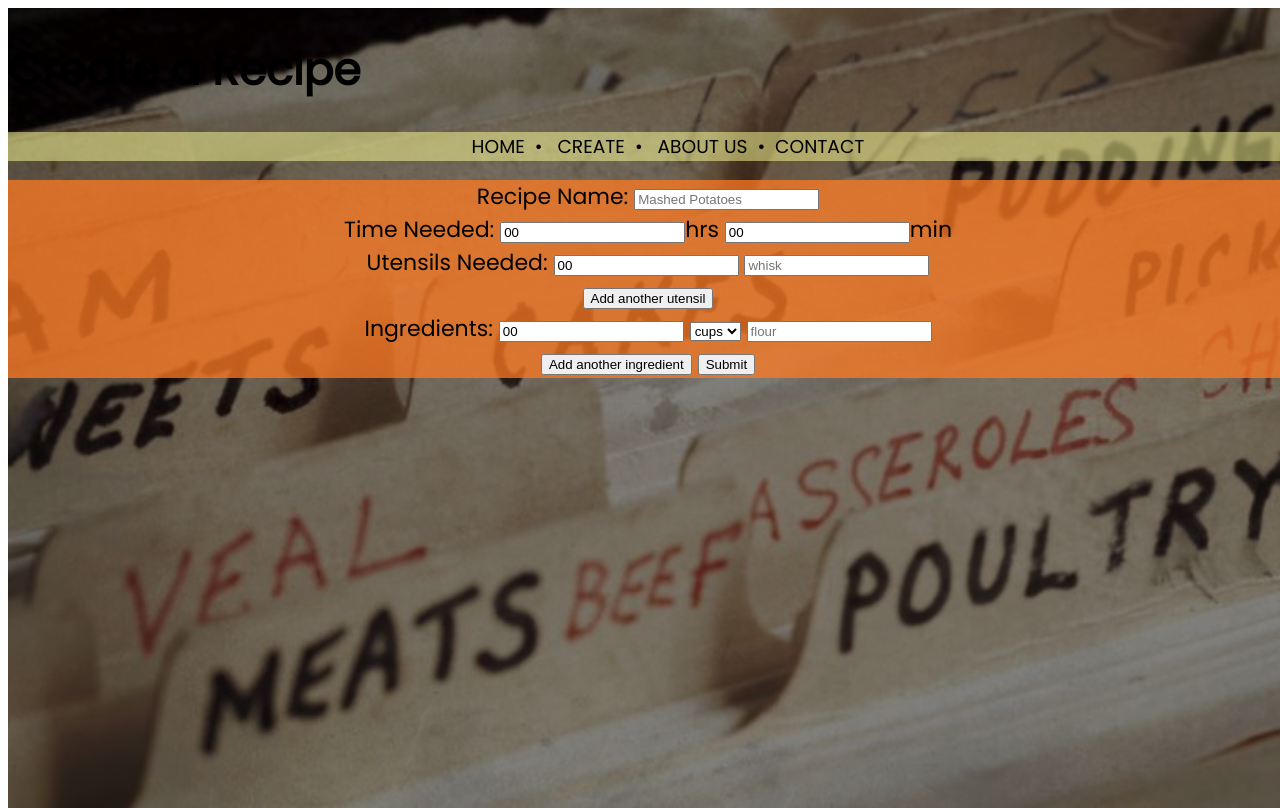
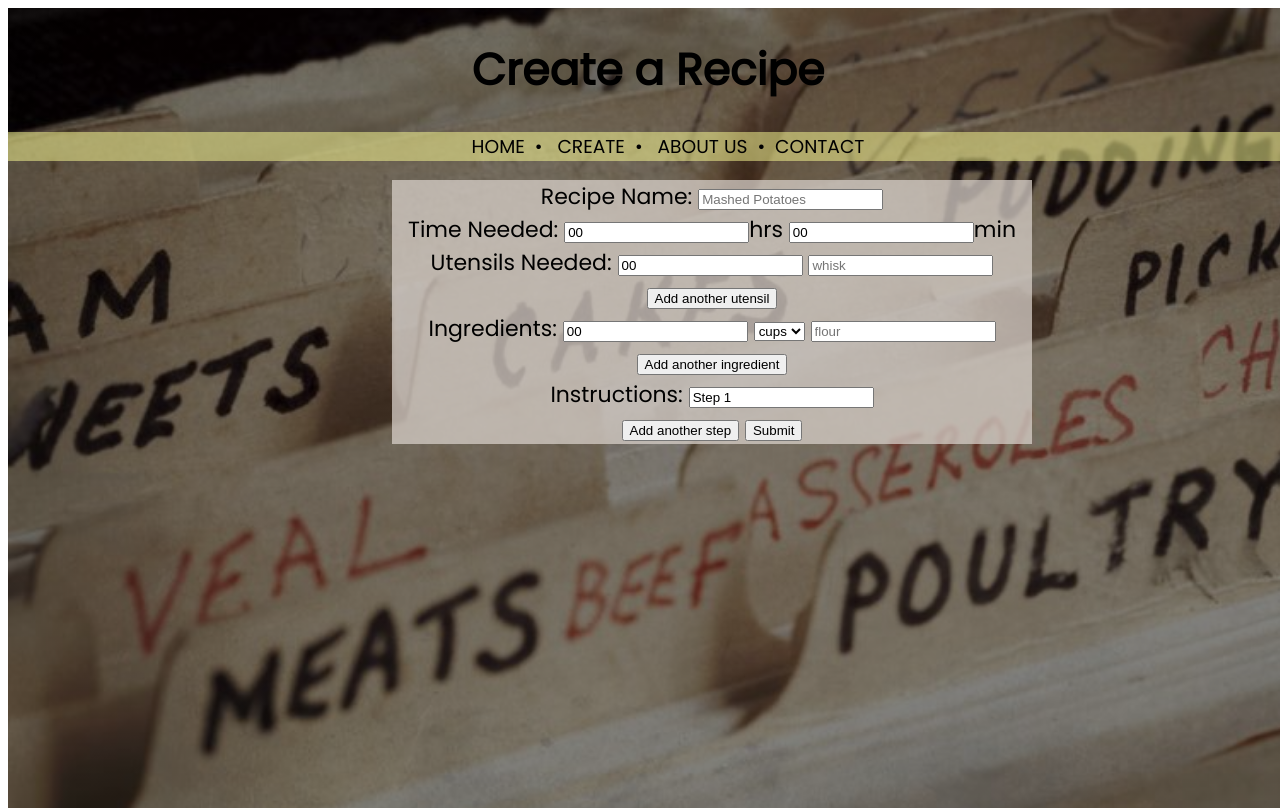
Before and after one commit to lliu17/RecipeBook_WebApp, a plain HTML site: page recipe-book.html in a window 1280 px wide. Drawn offline with Linux system fonts and the light colour scheme.

Commit message:
Added instructions field, changed form color

```diff
--- a/recipe-book.css
+++ b/recipe-book.css
@@ -63,6 +63,8 @@ a:hover {
 }
 
 .recipeInput {
-	background-color: rgba(255, 122, 34, 0.74);
+	background-color: rgba(216, 208, 202, 0.74);
 	text-align: center;
+	width: 50%;
+	margin-left: 30%;
 }
--- a/recipe-book.html
+++ b/recipe-book.html
@@ -20,7 +20,7 @@
 
 	<body>
 		<div class="recipeInput-image">
-			<h1>Create a Recipe</h1>
+			<h1 style="text-align: center;">Create a Recipe</h1>
 				<ul class="nav-content" style="background-color: rgba(255, 255, 150, .5);">
 					<li class="nav-li"><a href="index.html">HOME</a></li>&nbsp;&nbsp;•&nbsp;&nbsp;
 					<li class="nav-li"><a href="recipe-book.html">CREATE</a></li>&nbsp;&nbsp;•&nbsp;&nbsp;
@@ -42,6 +42,11 @@
 					Ingredients: <input type="number" name='quanIngredient' value="00"> <select name="units"><option value="cups">cups</option><option value="oz">oz.</option></select> <input type="input" placeholder="flour" name='ingredients'>
 				</div>
 				<input type="button" value="Add another ingredient" onclick="addInputField('quanIngredient', 'units', 'ingredients', 'inputIngredients')">
+				<div id="inputInstructions">
+					Instructions:
+					<input type='text' name='instructions' value='Step 1'>
+				</div>
+				<input type="button" value="Add another step" onclick="addInputField('', '', 'instructions', 'inputInstructions')">
 				<input type='submit' value="Submit">
 			</form>
 		</div>
```
